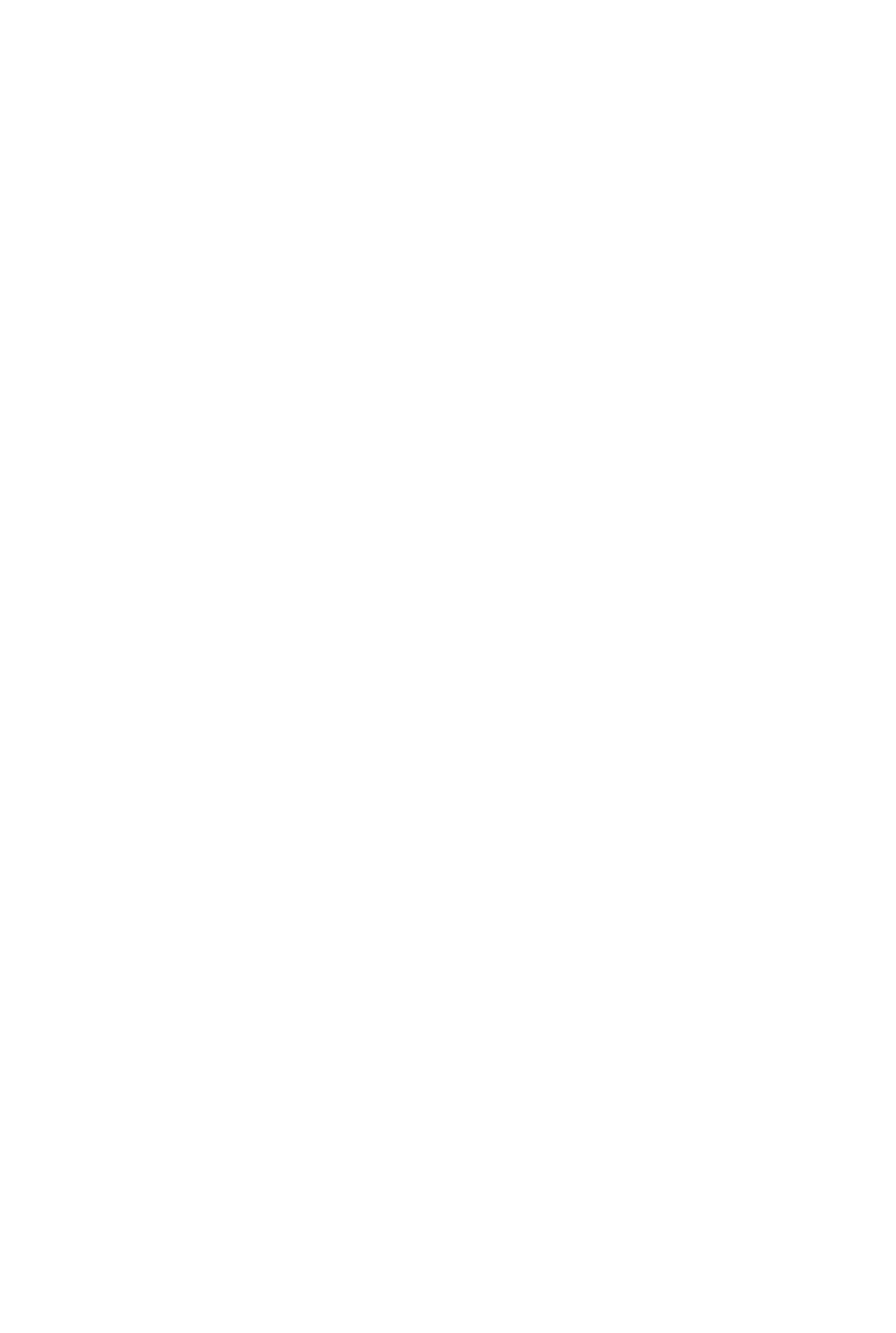
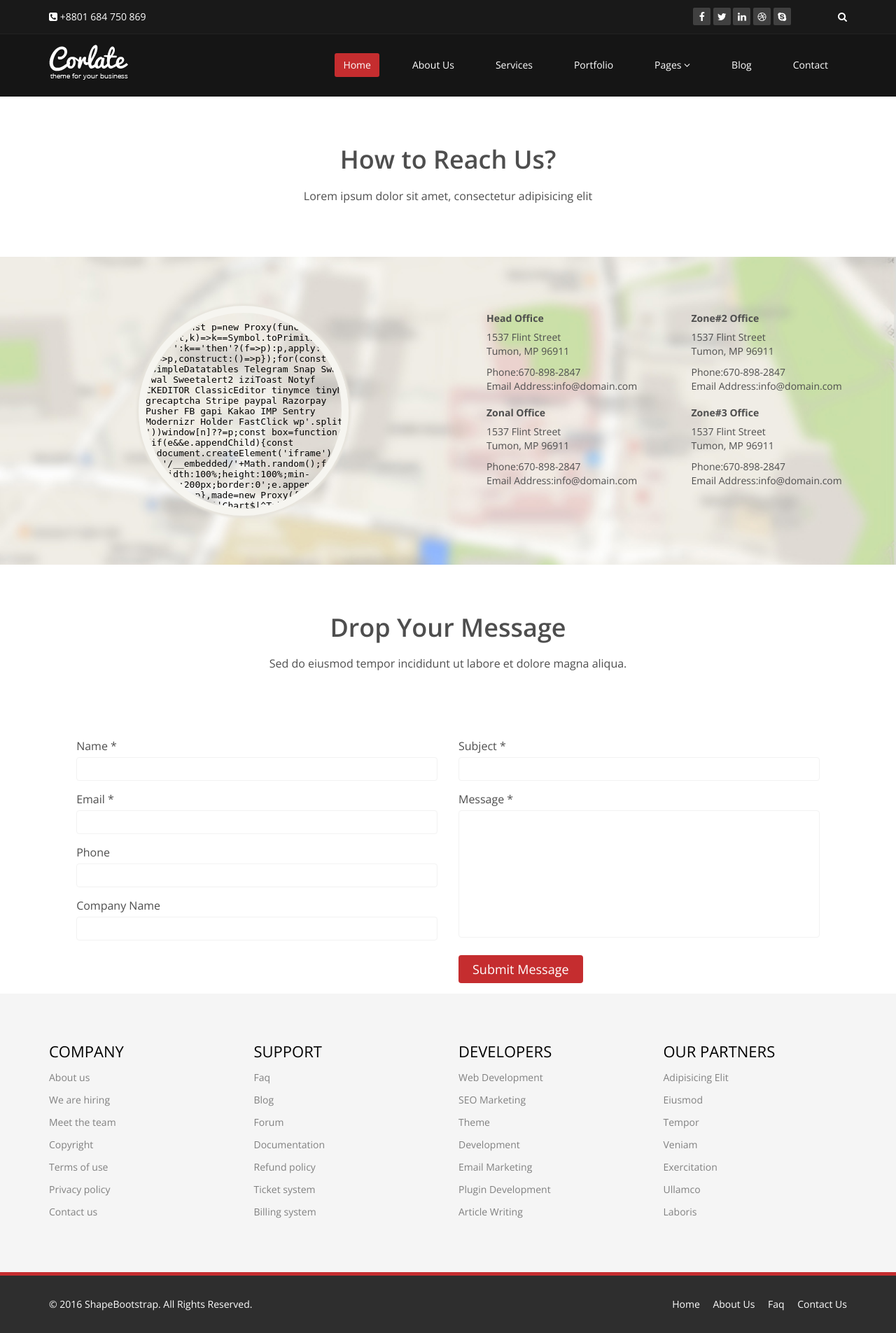
Before and after one commit to khandakerakash/mycorlate, a PHP site: page /contact-us.php in a window 1280 px wide. Before the commit the page is empty. Shown: the whole page at 70% size. Before the commit the page ends 800 px from the top, so only its background shows below. Run offline with PHP 8.4, Linux system fonts and the light colour scheme; some libraries are stand-ins or nearby versions.

Commit message:
Blog and contact page design done

```diff
--- a/contact-us.php
+++ b/contact-us.php
@@ -0,0 +1,109 @@
+<?php include('header.php');?>
+<!-- Start Company Info Section -->
+<section id="company-info">
+    <div class="center">
+        <h2>How to Reach Us?</h2>
+        <p class="lead">Lorem ipsum dolor sit amet, consectetur adipisicing elit</p>
+    </div>
+    <div class="gmap-area">
+        <div class="container">
+            <div class="row">
+                <div class="col-sm-6 text-center">
+                    <div class="gmap">
+                        <iframe frameborder="0" scrolling="no" marginheight="0" marginwidth="0" src="https://maps.google.com/maps?f=q&amp;source=s_q&amp;hl=en&amp;geocode=&amp;q=JoomShaper,+Dhaka,+Dhaka+Division,+Bangladesh&amp;aq=0&amp;oq=joomshaper&amp;sll=37.0625,-95.677068&amp;sspn=42.766543,80.332031&amp;ie=UTF8&amp;hq=JoomShaper,&amp;hnear=Dhaka,+Dhaka+Division,+Bangladesh&amp;ll=23.73854,90.385504&amp;spn=0.001515,0.002452&amp;t=m&amp;z=14&amp;iwloc=A&amp;cid=1073661719450182870&amp;output=embed"></iframe>
+                    </div>
+                </div>
+                <div class="col-sm-3 map-content">
+                    <ul>
+                        <li>
+                            <address>
+                                <h5>Head Office</h5>
+                                <p>1537 Flint Street <br>
+                                Tumon, MP 96911</p>
+                                <p>Phone:670-898-2847 <br>
+                                Email Address:info@domain.com</p>
+                                </address>
+                            <address>
+                                <h5>Zonal Office</h5>
+                                <p>1537 Flint Street <br>
+                                Tumon, MP 96911</p>
+                                <p>Phone:670-898-2847 <br>
+                                Email Address:info@domain.com</p>
+                            </address>
+                        </li>
+                    </ul>
+                </div>
+                <div class="col-sm-3 map-content">
+                    <ul>
+                        <li>
+                            <address>
+                                <h5>Zone#2 Office</h5>
+                                <p>1537 Flint Street <br>
+                                Tumon, MP 96911</p>
+                                <p>Phone:670-898-2847 <br>
+                                Email Address:info@domain.com</p>
+                            </address>
+                            <address>
+                                <h5>Zone#3 Office</h5>
+                                <p>1537 Flint Street <br>
+                                Tumon, MP 96911</p>
+                                <p>Phone:670-898-2847 <br>
+                                Email Address:info@domain.com</p>
+                            </address>
+                        </li>
+                    </ul>
+                </div>
+            </div><!--/ .row -->
+        </div>
+    </div><!-- Google Map -->
+</section>
+<!-- End Company Info Section -->
+
+<!-- Start Contact Section -->
+<section id="contact-page">
+    <div class="container">
+        <div class="center">
+            <h2>Drop Your Message</h2>
+            <p class="lead">Sed do eiusmod tempor incididunt ut labore et dolore magna aliqua.</p>
+        </div>
+    </div>
+    <div class="row contact-warp">
+        <!--<div class="status alert alert-success" style="display: none"></div>-->
+        <form id="main-contact-form" class="contact-form" name="contact-form" method="post" action="sendemail.php">
+            <div class="col-sm-5 col-sm-offset-1">
+                <div class="form-group">
+                    <label>Name *</label>
+                    <input type="text" name="name" class="form-control" required="required">
+                </div>
+                <div class="form-group">
+                    <label>Email *</label>
+                    <input type="email" name="email" class="form-control" required="required">
+                </div>
+                <div class="form-group">
+                    <label>Phone</label>
+                    <input type="number" class="form-control">
+                </div>
+                <div class="form-group">
+                    <label>Company Name</label>
+                    <input type="text" class="form-control">
+                </div>
+            </div>
+            <div class="col-sm-5">
+                <div class="form-group">
+                    <label>Subject *</label>
+                    <input type="text" name="subject" class="form-control" required="required">
+                </div>
+                <div class="form-group">
+                    <label>Message *</label>
+                    <textarea name="message" id="message" required="required" class="form-control" rows="8"></textarea>
+                </div>
+                <div class="form-group">
+                    <button type="submit" name="submit" class="btn btn-primary btn-lg" required="required">Submit Message</button>
+                </div>
+            </div>
+        </form>
+    </div><!--/ .row -->
+</section>
+<!-- End Contact Section -->
+<?php include('company-info.php');?>
+<?php include('footer.php');?>
--- a/css/style.css
+++ b/css/style.css
@@ -1965,3 +1965,70 @@ ul.sidebar-gallery{
     display: inline-block;
     margin: 0 10px 10px 0;
 }
+
+
+/*********************************************/
+/***************** CONTACT INFO *****************/
+/*********************************************/
+
+/* -- Google Map Area -- */
+
+.gmap-area {
+    background-image: url("../images/map.jpg");
+    background-position: 0 0;
+    background-repeat: no-repeat;
+    background-size: cover;
+    padding: 70px 0;
+}
+
+.gmap-area .gmap iframe {
+    border-radius: 50%;
+    height: 280px;
+    width: 300px;
+}
+
+.gmap {
+    border: 10px solid #f6f5f0;
+    border-radius: 50%;
+    height: 300px;
+    width: 300px;
+    overflow: hidden;
+    position: relative;
+    margin: 0 auto;
+    box-shadow: 0px 0px 3px 3px #e7e4dc;
+}
+
+.gmap-area .map-content ul {
+    list-style: none;
+}
+
+.gmap-area .map-content address h5 {
+    font-weight: 700;
+}
+
+/* -- Contact Area -- */
+#contact-page {
+    padding: 0;
+}
+
+#contact-page .contact-warp {
+    margin-top: 20px;
+}
+
+#contact-page .contact-form
+.form-group label {
+    color: #4e4e4e;
+    font-size: 16px;
+    font-weight: 300;
+}
+
+.form-group .form-control {
+    padding: 7px 12px;
+    box-shadow: none;
+    border-color: #f2f2f2;
+}
+
+textarea#message{
+    resize: none;
+    padding: 10px;
+}
```
